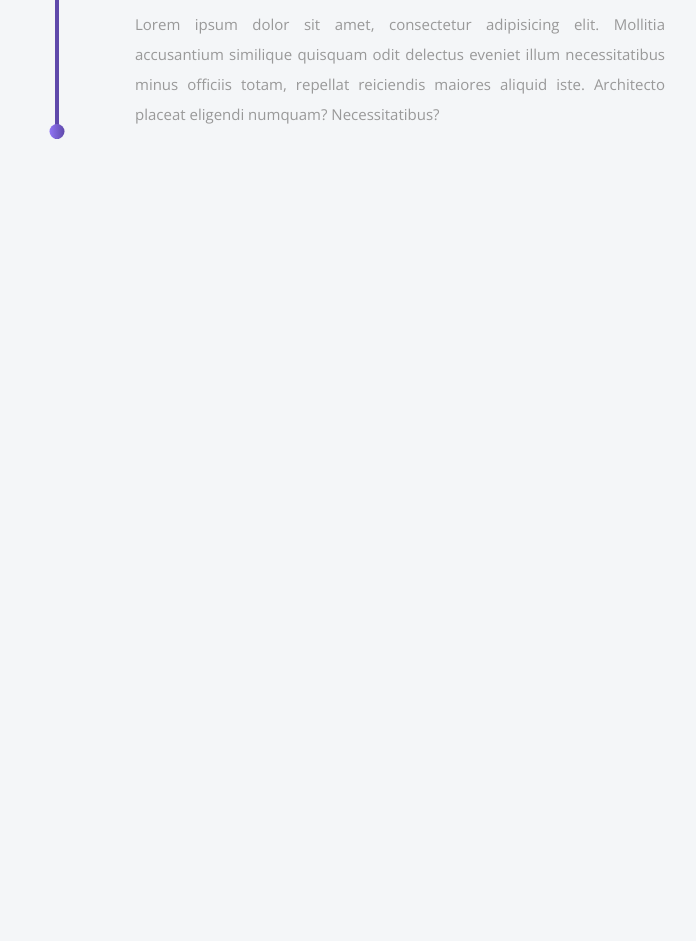
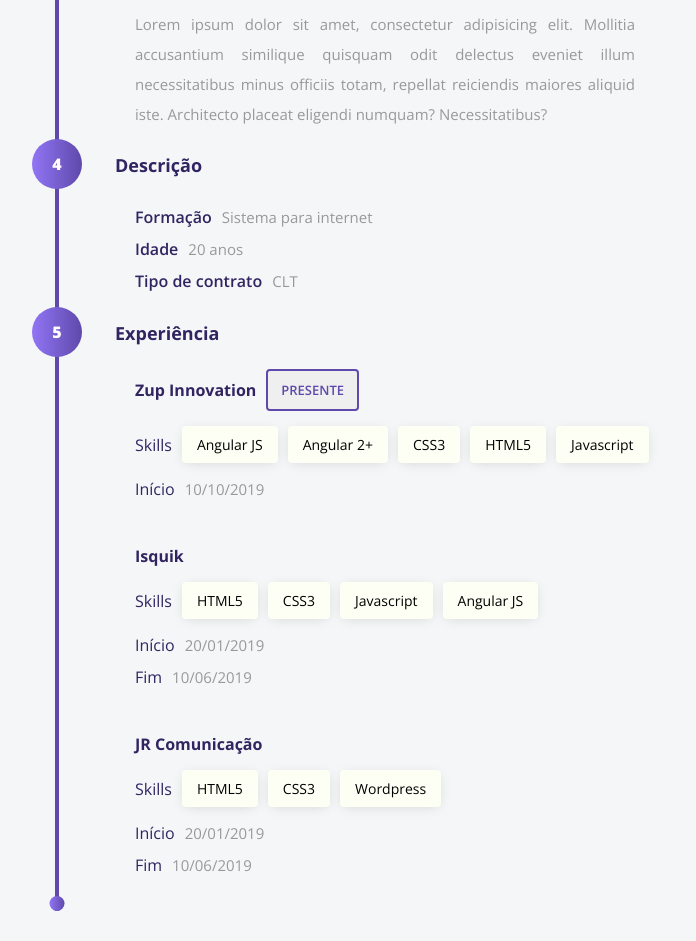
Before and after one commit to heliogsantos/browse-profiles, an Angular app: page /profile in a window 1280 px wide. Shown: the part 980-1921 px from the top of the page, without its empty margins (10-706 px from the left). Before the commit the page ends 1149 px from the top, so only its background shows below. Built offline with nearby package versions, Linux system fonts and the light colour scheme.

Commit message:
adicionei mais steps

```diff
--- a/src/app/profile/profile/profile.component.html
+++ b/src/app/profile/profile/profile.component.html
@@ -8,7 +8,7 @@
                 <div class="description">
                     <h2 class="color-base-dark font-700">Cladia Daniela Cezar</h2>
                     <p class="color-base-dark">Front-End web developer</p>
-                    <p class="color-base-dark font-700">Pleno</p>
+                    <p class="color-base-dark font-700">Pleno <strong>CLT</strong></p>
                     <div class="btns">
                         <a [routerLink]="['']" class="color-base-dark btn-animation btn-outline">WhatsApp</a>
                         <a (mouseleave)="hideTooltip()" (mouseover)="displayTooltip();" class="color-base-dark btn-animation btn-outline">E-mail
@@ -98,7 +98,7 @@
                     <p class="font-800">3</p>
                 </div>
                 <div class="content">
-                   <p class="color-base-dark font-700">Sobre</p>
+                   <p class="color-base-dark font-700">Um pouco sobre mim</p>
                    <div class="step adress">
                         <p class="color-gray about">
                             Lorem ipsum dolor sit amet, consectetur adipisicing elit. Mollitia accusantium similique quisquam odit delectus eveniet illum necessitatibus minus officiis totam, repellat reiciendis maiores aliquid iste. Architecto placeat eligendi numquam? Necessitatibus?
@@ -106,6 +106,79 @@
                    </div>
                 </div>
             </div>
+
+            <div class="box">
+                <div class="line">
+                    <p class="font-800">4</p>
+                </div>
+                <div class="content">
+                   <p class="color-base-dark font-700">Descrição</p>
+                   <div class="step adress">
+                        <p class="color-gray"><strong class="color-base-dark font-600">Formação</strong>Sistema para internet</p>
+                        <p class="color-gray"><strong class="color-base-dark font-600">Idade</strong>20 anos</p>
+                        <p class="color-gray"><strong class="color-base-dark font-600">Tipo de contrato</strong>CLT</p>
+                    </div>
+                </div>
+            </div>
+
+            <div class="box">
+                <div class="line">
+                    <p class="font-800">5</p>
+                </div>
+                <div class="content">
+                   <p class="color-base-dark font-700">Experiência</p>
+                    <div class="step adress">
+                        <div class="experience">
+                            <div class="title-experience">
+                                <h4 class="color-base-dark font-700">Zup Innovation</h4>
+                                <button class="btn-outline radius-4">presente</button>
+                            </div>
+                           <div class="skills">
+                                <strong class="color-base-dark font-400">Skills</strong>
+                                <div class="skill-single">Angular JS</div>
+                                <div class="skill-single">Angular 2+</div>
+                                <div class="skill-single">CSS3</div>
+                                <div class="skill-single">HTML5</div>
+                                <div class="skill-single">Javascript</div>
+                           </div>
+                           <p class="color-gray"><strong class="color-base-dark font-400">Início</strong>10/10/2019</p>
+                        </div>
+                    </div>
+
+                    <div class="step adress">
+                        <div class="experience">
+                            <div class="title-experience">
+                                <h4 class="color-base-dark font-700">Isquik</h4>
+                            </div>
+                           <div class="skills">
+                                <strong class="color-base-dark font-400">Skills</strong>
+                                <div class="skill-single">HTML5</div>
+                                <div class="skill-single">CSS3</div>
+                                <div class="skill-single">Javascript</div>
+                                <div class="skill-single">Angular JS</div>
+                           </div>
+                           <p class="color-gray"><strong class="color-base-dark font-400">Início</strong>20/01/2019</p>
+                           <p class="color-gray"><strong class="color-base-dark font-400">Fim</strong>10/06/2019</p>
+                        </div>
+                    </div>
+
+                    <div class="step adress">
+                        <div class="experience">
+                            <div class="title-experience">
+                                <h4 class="color-base-dark font-700">JR Comunicação</h4>
+                            </div>
+                           <div class="skills">
+                                <strong class="color-base-dark font-400">Skills</strong>
+                                <div class="skill-single">HTML5</div>
+                                <div class="skill-single">CSS3</div>
+                                <div class="skill-single">Wordpress</div>
+                           </div>
+                           <p class="color-gray"><strong class="color-base-dark font-400">Início</strong>20/01/2019</p>
+                           <p class="color-gray"><strong class="color-base-dark font-400">Fim</strong>10/06/2019</p>
+                        </div>
+                    </div>
+                </div>
+            </div>
         </div>
     </section>
 </div>
--- a/src/app/profile/profile/profile.component.scss
+++ b/src/app/profile/profile/profile.component.scss
@@ -80,8 +80,8 @@
                     align-items: center;
 
                     .network {
-                        width: 20px;
-                        height: 20px;
+                        width: 18px;
+                        height: 18px;
                         margin: 0 4px;
                         cursor: pointer;
                         background-size: cover;
@@ -167,7 +167,7 @@
                         }
 
                         .about {
-                            width: 50%;
+                            width: 500px;
                             text-align: justify;
                         }
                     }
@@ -204,9 +204,46 @@
                         }
                     }
                 }
+
+                .experience {
+                    padding-bottom: 20px;
+                    .title-experience {
+                        display: flex;
+                        justify-content: flex-start;
+                        align-items: center;
+                        padding-bottom: 5px;
+
+                        button {
+                            margin-left: 10px;
+                        }
+                    }
+
+                    .description-experience {
+                        padding-left: 20px;
+                    }
+
+                    .skills {
+                        width: 100%;
+                        display: flex;
+                        justify-content: flex-start;
+                        align-items: center;
+                        padding: 10px 0;
+
+                        .skill-single {
+                            padding: 9px 15px;
+                            border-radius: 4px;
+                            font-size: 14px;
+                            margin-left: 10px;
+                            background: #fefff4;
+                            -webkit-box-shadow: 0px 2px 13px -3px rgba(0,0,0,0.15);
+                            -moz-box-shadow: 0px 2px 13px -3px rgba(0,0,0,0.15);
+                            box-shadow: 0px 2px 13px -3px rgba(0,0,0,0.15);
+                        }
+                    }
+                }
             }
 
-            .box:last-child .line {
+            .box:last-child .line, .box-children:last-child .line {
                 &::after {
                     content: "";
                     position: absolute;
@@ -229,7 +266,7 @@
     padding: 10px 20px;
     background: #5f49ab;
     display: none;
-    min-width: 200px;
+    min-width: 300px;
     display: none;
     justify-content: space-between;
     align-items: center;
@@ -253,6 +290,7 @@
     }
 
     input, p {
+        width: 100%;
         color: #ffffff;
         text-transform: initial;
         background: transparent;
@@ -262,7 +300,6 @@
     }
 
     .copy {
-        margin-left: 20px;
         width: 25px;
         height: 25px;
         background-size: cover;
--- a/src/styles.scss
+++ b/src/styles.scss
@@ -97,6 +97,10 @@ body {
     font-weight: 600;
 }
 
+.font-400 {
+    font-weight: 400;
+}
+
 .font-300 {
     font-weight: 300;
 }
```
